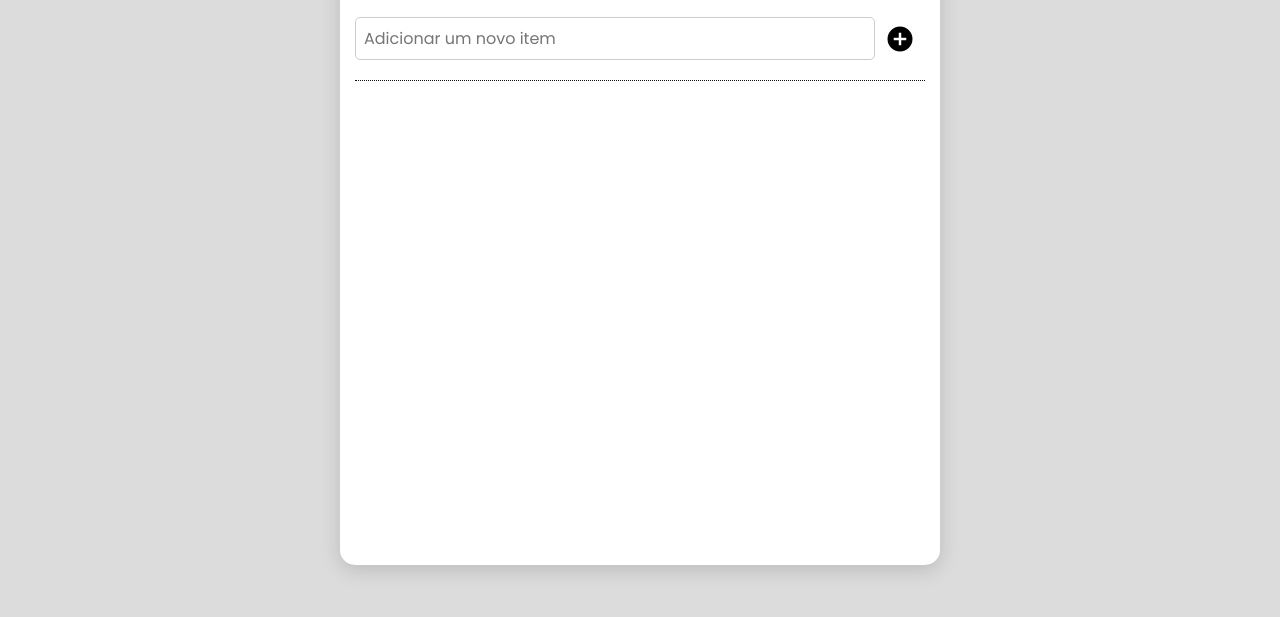
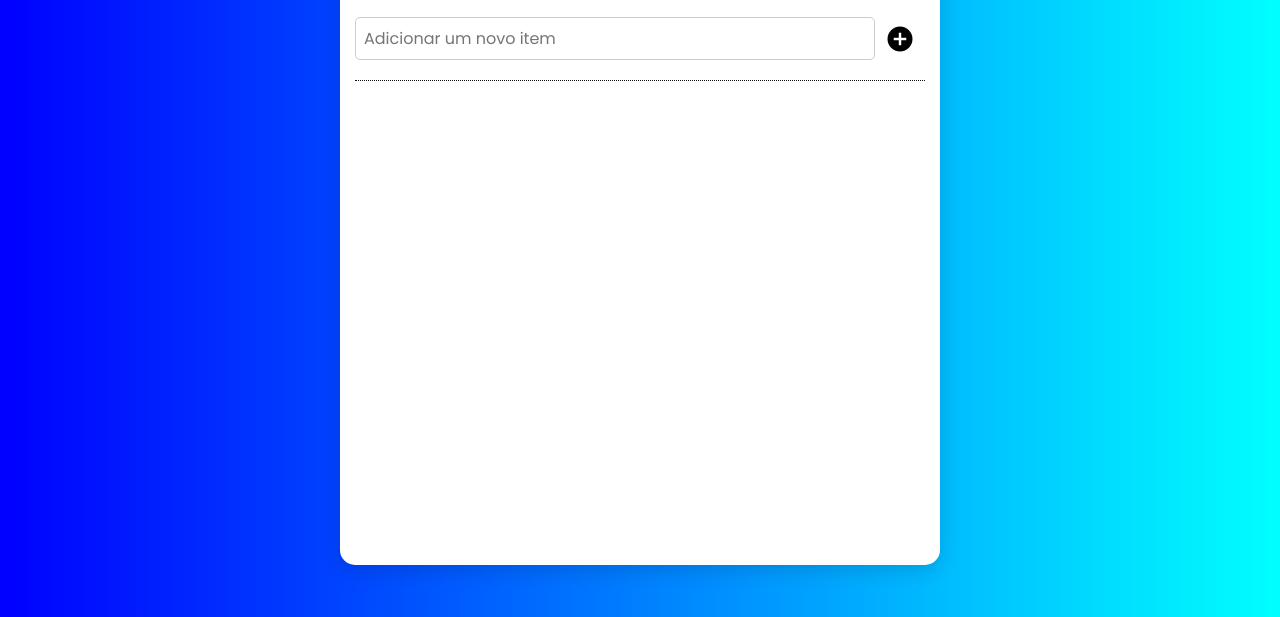
Before and after one commit to cleitonricardo/projeto-1-modulo-1, a plain HTML site: page index.html in a window 1280 px wide. Shown: the part 183-800 px from the top of the page. Drawn offline with Linux system fonts and the light colour scheme.

Commit message:
Alterado a cor de fundo e estilo

```diff
--- a/css/style.css
+++ b/css/style.css
@@ -30,8 +30,9 @@ body {
     flex-direction: column;
     width: 100vw;
     min-height: 90vh;
-    background: #dcdcdc;
+    background: #bf89f1;
     overflow-x: hidden;
+    background-image: linear-gradient(to right, blue, #00ffff);
 }
 
 .total {
```
